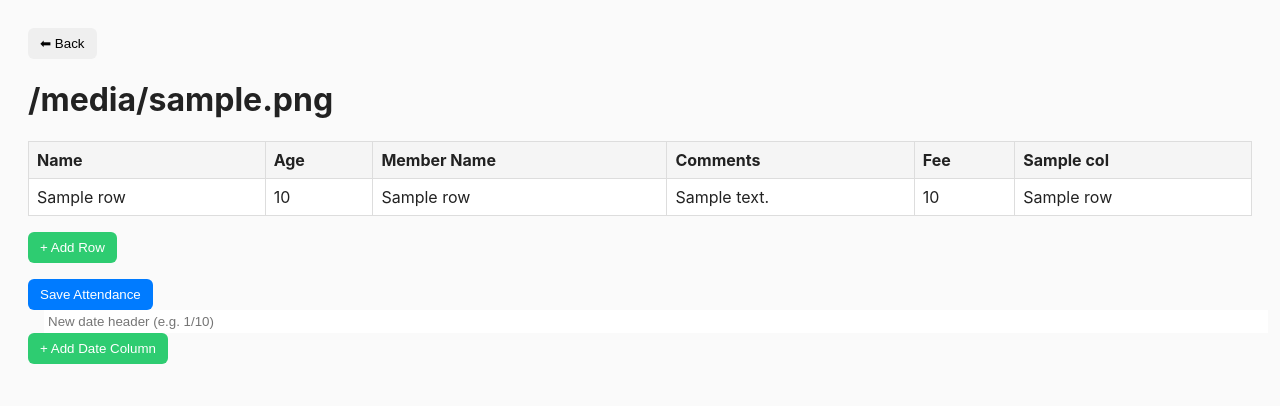
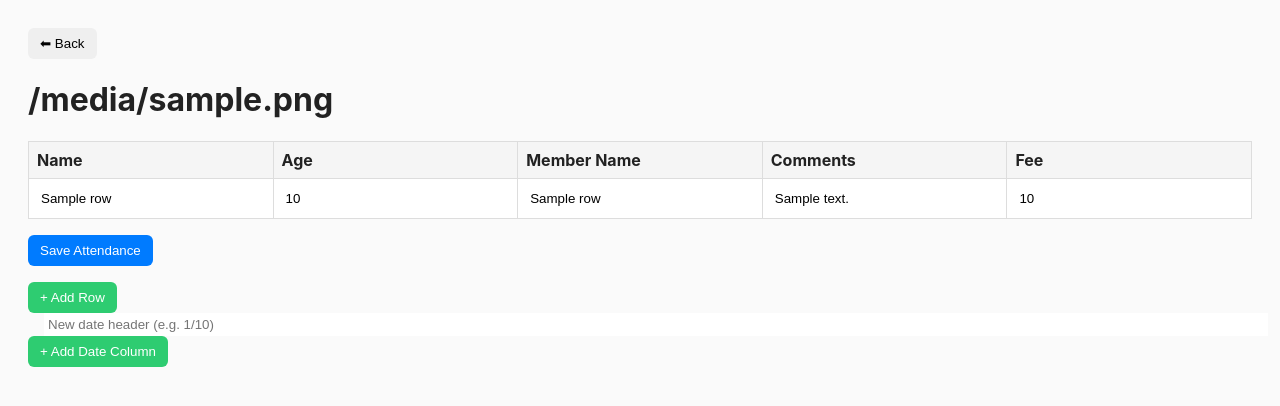
Before and after one commit to nlitenmusic/make_attendance, a Flask app: template templates/results.html in a window 1280 px wide. Shown: the top 406 px of the page. Run offline with Flask 3, Linux system fonts and the light colour scheme; the template is opened without the code that fills it: most values are stand-ins (such as "Sample title", 1, 10 or a date in 2020).

Commit message:
update templates

```diff
--- a/app.py
+++ b/app.py
@@ -171,7 +171,20 @@ def index():
         return redirect(url_for("index"))
 
     sheets = get_all_sheets()
-    return render_template("index.html", sheets=sheets, pretty_filename=pretty_filename)
+    # Group by Day, Clinic, then Time
+    grouped = {}
+    for sheet in sheets:
+        # Parse day and clinic from filename
+        base = sheet['filename'].replace('.csv', '')
+        parts = base.split('_', 1)
+        if len(parts) != 2:
+            continue
+        day, clinic = parts
+        key = f"{day} {clinic}"
+        if key not in grouped:
+            grouped[key] = []
+        grouped[key].append(sheet)
+    return render_template("index.html", grouped_sheets=grouped, pretty_filename=pretty_filename)
 
 @app.route("/results", methods=["GET"])
 def results():
--- a/templates/results.html
+++ b/templates/results.html
@@ -31,37 +31,32 @@ input[type="text"] { width:100%; border:none; padding:.25rem; box-sizing:border-
         <th>Member Name</th>
         <th>Comments</th>
         <th>Fee</th>
-        {% for col in dynamic_dates %}
-          <th>{{ col }}</th>
-        {% endfor %}
       </tr>
     </thead>
     <tbody>
       {% for row in data %}
         <tr>
-          <td>{{ row['Name'] }}</td>
-          <td>{{ row['Age'] }}</td>
-          <td>{{ row['MemberName'] }}</td>
-          <td>{{ row['Comments'] }}</td>
-          <td>{{ row['Fee'] }}</td>
-          {% for col in dynamic_dates %}
-            <td>{{ row[col] }}</td>
-          {% endfor %}
+          <td><input type="text" name="player_name" value="{{ row['Name'] }}"></td>
+          <td><input type="text" name="age" value="{{ row['Age'] }}"></td>
+          <td><input type="text" name="parent" value="{{ row['MemberName'] }}"></td>
+          <td><input type="text" name="comments" value="{{ row['Comments'] }}"></td>
+          <td><input type="text" name="fee" value="{{ row['Fee'] }}"></td>
+          <input type="hidden" name="row_id" value="{{ row['row_id'] }}">
+          <input type="hidden" name="delete_flag" value="0">
         </tr>
       {% endfor %}
     </tbody>
   </table>
+  <div style="margin-top:1rem;">
+    <button type="submit" class="save btn">Save Attendance</button>
+  </div>
+</form>
 
 <div style="margin-top:1rem;">
   <form method="post" action="{{ url_for('add_row') }}" style="display:inline;">
     <input type="hidden" name="filename" value="{{ filename }}">
     <button class="add btn">+ Add Row</button>
   </form>
-
-  <div style="margin-top:1rem;">
-    <button type="submit" class="save btn">Save Attendance</button>
-  </div>
-</form>
 
   <form method="post" action="{{ url_for('add_date_column') }}" style="display:inline; margin-left:1rem;">
     <input type="hidden" name="filename" value="{{ filename }}">
```
Also changed, not shown: templates/index.html (+6 -4 lines).
